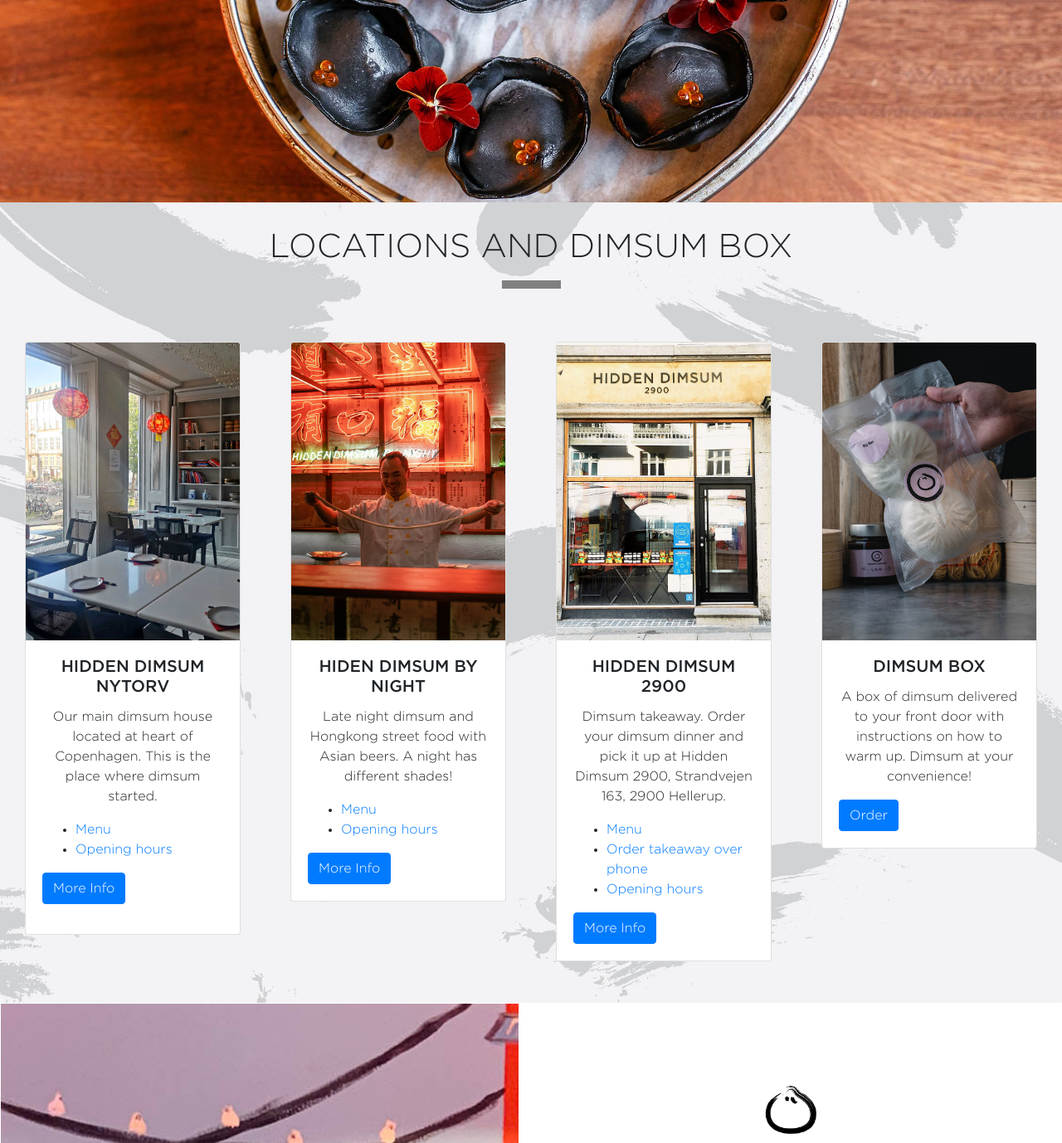
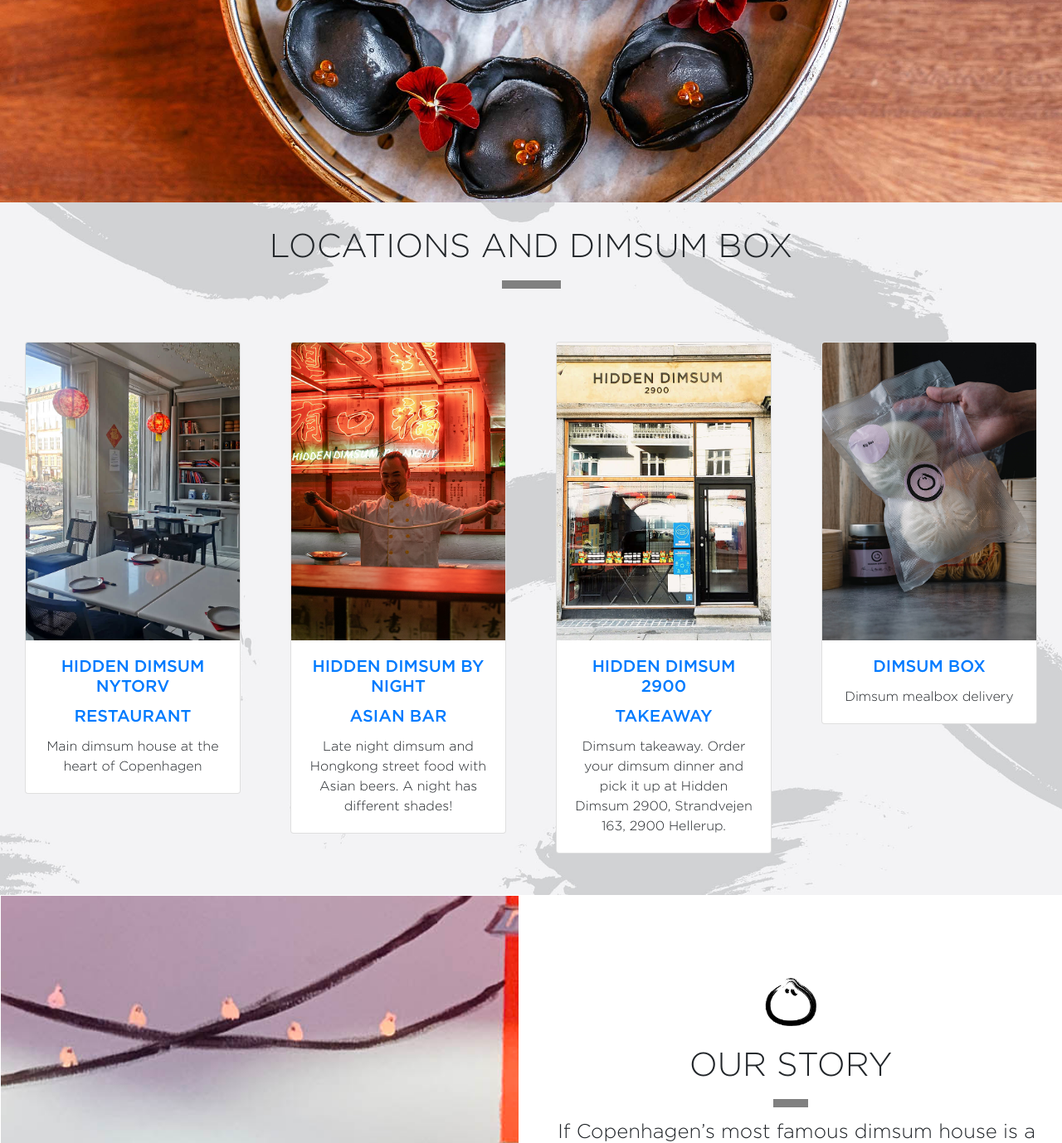
Before and after one commit to JianDk/HD_website, a Django app: page / in a window 1280 px wide. Shown: the part 456-1834 px from the top of the page at 83% size. Run offline with Django 3.2, Linux system fonts and the light colour scheme; parts of the project's set-up code (start-up, migrations or seed data) failed here and were passed over; some libraries are stand-ins or nearby versions.

Commit message:
updated layout

```diff
--- a/website/static/landingPage.css
+++ b/website/static/landingPage.css
@@ -47,7 +47,7 @@
 }
 
 .headerTitle {
-  font-size: 2rem;
+  font-size: 1.5rem;
   font-weight: normal;
   color: white;
   font-family: hdFont;
@@ -55,10 +55,18 @@
 }
 
 .lead {
-  font-size: 2rem;
+  font-size: 1.5rem;
   font-weight: normal;
   color: white;
   font-family: hdFont;
+}
+
+#navbarLogo {
+  width : 25%;
+  height: auto;
+}
+@media (max-width:544px) {
+  #navbarLogo {width: 40%; height: auto;}
 }
 
 @media (min-width:544px) {
--- a/website/templates/mainCardContent.html
+++ b/website/templates/mainCardContent.html
@@ -16,14 +16,16 @@
                     </a>
 
                         <div class="card-body">
+                            <a href="{% url 'hdnytorv' %}">
                                 <h5 class="card-title">HIDDEN DIMSUM NYTORV </h5>
-                            <p class="card-text">Our main dimsum house located at heart of Copenhagen. This is the place where
-                                dimsum started.
-                                <ul>
+                                <h5 class="card-title">RESTAURANT</h5>
+                            </a>
+                            <p class="card-text">Main dimsum house at the heart of Copenhagen
+                                <!--<ul>
                                     <li><a href="/hdnytorv#menuHeader" id ="cardLinkText">Menu</a></li>
                                     <li><a href="/hdnytorv#openingHourHeader" id ="cardLinkText">Opening hours</a></li>
                                 </ul>
-                                <a href="{% url 'hdnytorv' %}" class="btn btn-primary">More Info</a>
+                                <a href="{% url 'hdnytorv' %}" class="btn btn-primary">More Info</a> -->
                             </p>
                         </div>
                 </div>
@@ -35,13 +37,18 @@
                         <img class="card-img-top" src={% static 'media/card_bynight.jpg' %} alt="Hidden Dimsum By Night">
                     </a>
                     <div class="card-body">
-                        <h5 class="card-title">HIDEN DIMSUM BY NIGHT</h5>
+                        <a href= "{% url 'hdbynight' %}">
+                            <h5 class="card-title">HIDDEN DIMSUM BY NIGHT</h5>
+                            <h5 class="card-title">ASIAN BAR</h5>
+                        </a>
                         <p class="card-text">Late night dimsum and Hongkong street food with Asian beers. A night has different shades!</p>
+                        <!--
                         <ul>
                             <li><a href="/hdbynight" id ="cardLinkText">Menu</a></li>
                             <li><a href="/hdbynight" id ="cardLinkText">Opening hours</a></li>
                         </ul>
                         <a href = "{% url 'hdbynight' %}" class = "btn btn-primary" id ="cardLinkText">More Info</a>
+                        -->
                     </div>
                 </div>
             </div>
@@ -52,14 +59,19 @@
                         <img class="card-img-top" src={% static 'media/card_hiddendimsum2900.jpg' %} alt="Hidden Dimsum Strandvejen 163, 2900 Hellerup">
                     </a>
                     <div class="card-body">
-                        <h5 class="card-title">HIDDEN DIMSUM 2900</h5>
+                        <a href="{% url 'hd2900' %}">
+                            <h5 class="card-title">HIDDEN DIMSUM 2900</h5>
+                            <h5 class="card-title">TAKEAWAY</h5>
+                        </a>
                         <p class="card-text">Dimsum takeaway. Order your dimsum dinner and pick it up at Hidden Dimsum 2900, Strandvejen 163, 2900 Hellerup.</p>
+                        <!--
                         <ul>
                             <li><a href="/hd2900#menuHeader" id ="cardLinkText">Menu</a></li>
                             <li><a href="/hd2900#openingHourContent" id ="cardLinkText">Order takeaway over phone</a></li>
                             <li><a href="/hd2900#openingHourContent" id ="cardLinkText">Opening hours</a></li>
                         </ul>
                         <a href="{% url 'hd2900' %}" target = "_blank" class="btn btn-primary" id ="cardLinkText">More Info</a>
+                        -->
                     </div>
                 </div>
             </div>
@@ -70,9 +82,13 @@
                         <img class="card-img-top" src={% static 'media/card_dimsumbox.jpg' %} alt="Dimsum Box">
                     </a>
                     <div class="card-body">
-                        <h5 class="card-title">DIMSUM BOX</h5>
-                        <p class="card-text">A box of dimsum delivered to your front door with instructions on how to warm up. Dimsum at your convenience!</p>
+                        <a href="http://www.dimsumbox.dk}">
+                            <h5 class="card-title">DIMSUM BOX</h5>
+                        </a>
+                        <p class="card-text">Dimsum mealbox delivery</p>
+                        <!--
                         <a href="http://www.dimsumbox.dk" target="_blank" class="btn btn-primary" id ="cardLinkText">Order</a>
+                        -->
                     </div>
                 </div>
             </div>
--- a/website/templates/mainCoverContent.html
+++ b/website/templates/mainCoverContent.html
@@ -8,7 +8,7 @@
                     <span class="navbar-toggler-icon"></span>
                 </button>
 
-                    <img src="{{ navbarLogoPath }}" width="25%" height="auto" alt="">
+                    <img src="{{ navbarLogoPath }}" id="navbarLogo" alt="">
 
                     <div class="collapse navbar-collapse" id="navbarNav">
                         <ul class="navbar-nav ml-auto">
```
